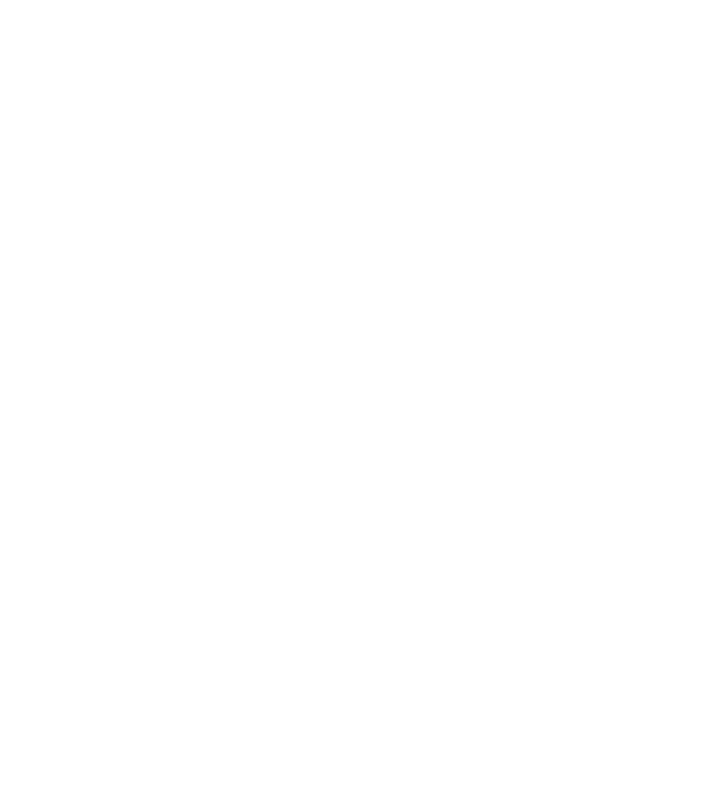
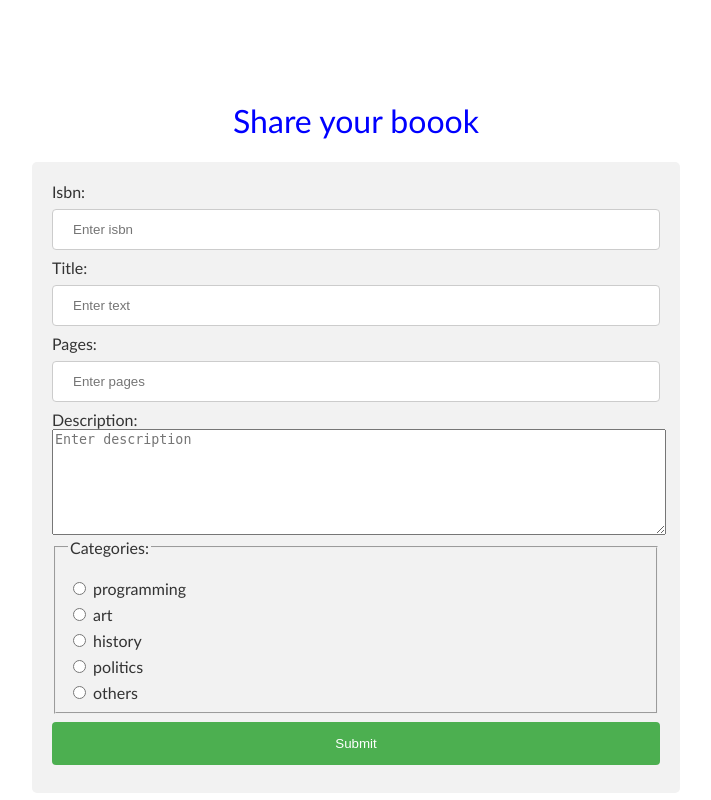
Before and after one commit to ilcodice/myreadapp_django, a Django app: page /book/post/ in a window 1280 px wide. Before the commit the part shown is empty. Shown: the whole page, without its empty margins (284-995 px from the left). Run offline with Django 5.2, Linux system fonts and the light colour scheme; parts of the project's set-up code (start-up, migrations or seed data) failed here and were passed over.

Commit message:
django form

```diff
--- /dev/null
+++ b/apps/book/forms.py
@@ -0,0 +1,44 @@
+from django import forms
+from apps.core.constants import BOOK_CATEGORY
+
+class PostBookForm(forms.Form):
+    isbn = forms.CharField(
+        widget=forms.TextInput(
+            attrs={
+                "class": "isbn-input",
+                "placeholder": "Enter isbn"
+            }
+        )
+    )
+    title = forms.CharField(
+        widget=forms.TextInput(
+            attrs={
+                "class": "title-input",
+                "placeholder": "Enter text"
+            }
+        )
+    )
+    pages = forms.IntegerField(
+        widget=forms.TextInput(
+            attrs={
+                "class": "pages-input",
+                "placeholder": "Enter pages"
+            }
+        )
+    )
+    description = forms.CharField(
+        widget=forms.Textarea(
+            attrs={
+                "class": "description-input",
+                "placeholder": "Enter description"
+            }
+        )
+    )
+    categories = forms.ChoiceField(
+        widget=forms.RadioSelect(
+            attrs = {
+                'class': 'form-cat'
+            }
+        ),
+        choices=BOOK_CATEGORY
+    )
--- /dev/null
+++ b/apps/book/templates/book_post.html
@@ -0,0 +1,19 @@
+{% extends "base.html" %} <!--inherit. Should be the first thing-->
+{% load static %}
+{% block title %}{{block.super}} - Post{% endblock title %}
+
+{% block stylesheet %}
+    {{block.super}}
+    <link rel='stylesheet' href="{% static 'css/form.css' %}" />
+{% endblock stylesheet %}
+
+{% block content %}
+<h1>Share your boook</h1>
+<div class='post-form'>
+    <form method='post'>
+        {% csrf_token %}
+        {{ form }}
+        <input type='submit' value='Submit' />
+    </form>
+</div>
+{% endblock content %}
--- a/apps/book/templates/post.html
+++ b/apps/book/templates/post.html
@@ -1,8 +1,89 @@
 {% extends "base.html" %} <!--inherit. Should be the first thing-->
-
+{% load static %}
 {% block title %}{{block.super}} - Post{% endblock title %}
 
+{% block stylesheet %}
+    {{block.super}}
+    <link rel='stylesheet' href="{% static 'css/form.css' %}" />
+{% endblock stylesheet %}
+
 {% block content %}
-<form>
-</form>
+<h1>Share your boook</h1>
+<div class='post-form'>
+    <form method='post'>
+        {% csrf_token %}
+        <div class='form-element'>
+            <label for='isbn_input'>isbn:</label>
+            <input
+                id='isbn_input',
+                name='isbn_input',
+                type='text',
+                value='',
+                placeholder='Enter isbn'
+            />
+        </div>
+        <div class='form-element'>
+            <label for='title_input'>Title:</label>
+            <input
+                id='title_input',
+                name='title_input',
+                type='text',
+                value='',
+                placeholder='Enter Title'
+            />
+        </div>
+        <div class='form-element'>
+            <label for='pages_input'>pages:</label>
+            <input
+                id='pages_input',
+                name='pages_input',
+                type='number',
+                value='',
+                placeholder='Enter pages'
+            />
+        </div>
+        <div class='form-element'>
+            <label for='description_input'>description:</label>
+            <textarea
+                id='description_input',
+                name='description_input',
+                type='textarea',
+                value='',
+                placeholder='Enter description'
+            ></textarea>
+        </div>
+        <div class='form-cat'>
+            <hr />
+            <h4>Categories</h4>
+            <div>
+                <input
+                    id='cat_prog_radio',
+                    type='radio',
+                    value='pr'
+                />
+                <label for='cat_hist_radio'>Programming</label>
+            </div>
+            <div>
+                <input
+                    id='cat_hist_radio',
+                    type='radio',
+                    value='hi'
+                />
+                <label for='cat_hist_radio'>History</label>
+            </div>
+            <div>
+                <input
+                    id='cat_art_radio',
+                    type='radio',
+                    value='ar'
+                />
+                <label for='cat_art_radio'>Art</label>
+            </div>
+
+
+        </div>
+        <input type='submit' value='Submit' />
+
+    </form>
+</div>
 {% endblock content %}
--- a/apps/book/views.py
+++ b/apps/book/views.py
@@ -1,6 +1,7 @@
 from django.shortcuts import render
 from django.http import HttpResponse
 from . import models
+from .forms import PostBookForm
 
 # Create your views here.
 def book_detail(request, isbn):
@@ -12,5 +13,35 @@
     }
     return render(request, 'book_detail.html', context)
 
+# def book_post(request):
+#     #breakpoint()
+#     return render(request, 'post.html')
+
 def book_post(request):
-    return render(request, 'post.html')
+    # Get our form in the two states.
+    # - pre-submit
+    #    - http method: `GET`
+    # - post-submit
+    #    -- http method: `POST`
+
+    #breakpoint()
+    if request.method == 'GET':
+        # pre-submit
+        form = PostBookForm()
+        context = {"form": form}
+
+        return render(
+            request,
+            'book_post.html',
+            context
+        )
+    elif request.method == 'POST':
+        # post-submit
+        data = request.POST
+        form = PostBookForm(data)
+
+        # Validation
+        if form.is_valid():
+            data = form.cleaned_data
+            # TODO: Save to database
+            # TODO: Redirect to home page
--- a/config/settings/base.py
+++ b/config/settings/base.py
@@ -87,7 +87,8 @@
 # Static files (CSS, JavaScript, Images)
 # https://docs.djangoproject.com/en/5.0/howto/static-files/
 
-STATIC_URL = "static/"
+STATIC_URL = "/static/"
+STATICFILES_DIRS = [BASE_DIR / 'static']
 
 # Default primary key field type
 # https://docs.djangoproject.com/en/5.0/ref/settings/#default-auto-field
--- /dev/null
+++ b/static/css/form.css
@@ -0,0 +1,41 @@
+.post-form{
+    border-radius: 5px;
+    background-color: #f2f2f2;
+    padding: 20px;
+    max-width: 50%;
+    margin: auto;
+ }
+
+ .post-form input[type=text], input[type=number] {
+    width: 100%;
+    padding: 12px 20px;
+    margin: 8px 0;
+    display: inline-block;
+    border: 1px solid #ccc;
+    border-radius: 4px;
+    box-sizing: border-box;
+  }
+
+ .post-form textarea {
+    width: 100%;
+    height: 100px;
+  }
+
+ .post-form input[type=submit] {
+    width: 100%;
+    background-color: #4CAF50;
+    color: white;
+    padding: 14px 20px;
+    margin: 8px 0;
+    border: none;
+    border-radius: 4px;
+    cursor: pointer;
+ }
+
+ .post-form input[type=submit]:hover {
+    background-color: #45a049;
+  }
+
+ .form-cat, .form-tag {
+    margin-top: 10px;
+ }
--- a/static/css/main.css
+++ b/static/css/main.css
@@ -0,0 +1,26 @@
+body {
+    margin:0;
+    padding:0;
+    font-family: 'Gill Sans', 'Gill Sans MT', Calibri, 'Trebuchet MS', sans-serif;
+ }
+ h1{
+    text-align: center;
+    color:blue;
+    font-size: xx-large;
+    font-weight: 200;
+ }
+ .container {
+    width: 100%;
+    min-height: 100%
+ }
+ main {
+    color: #333;
+    width: 95%;
+    min-height: 450px;
+    padding-top: 5rem;
+    padding: auto;
+    margin: 0 auto;
+ }
+ .inactive {
+    color:rgb(217, 111, 111)
+ }
```
